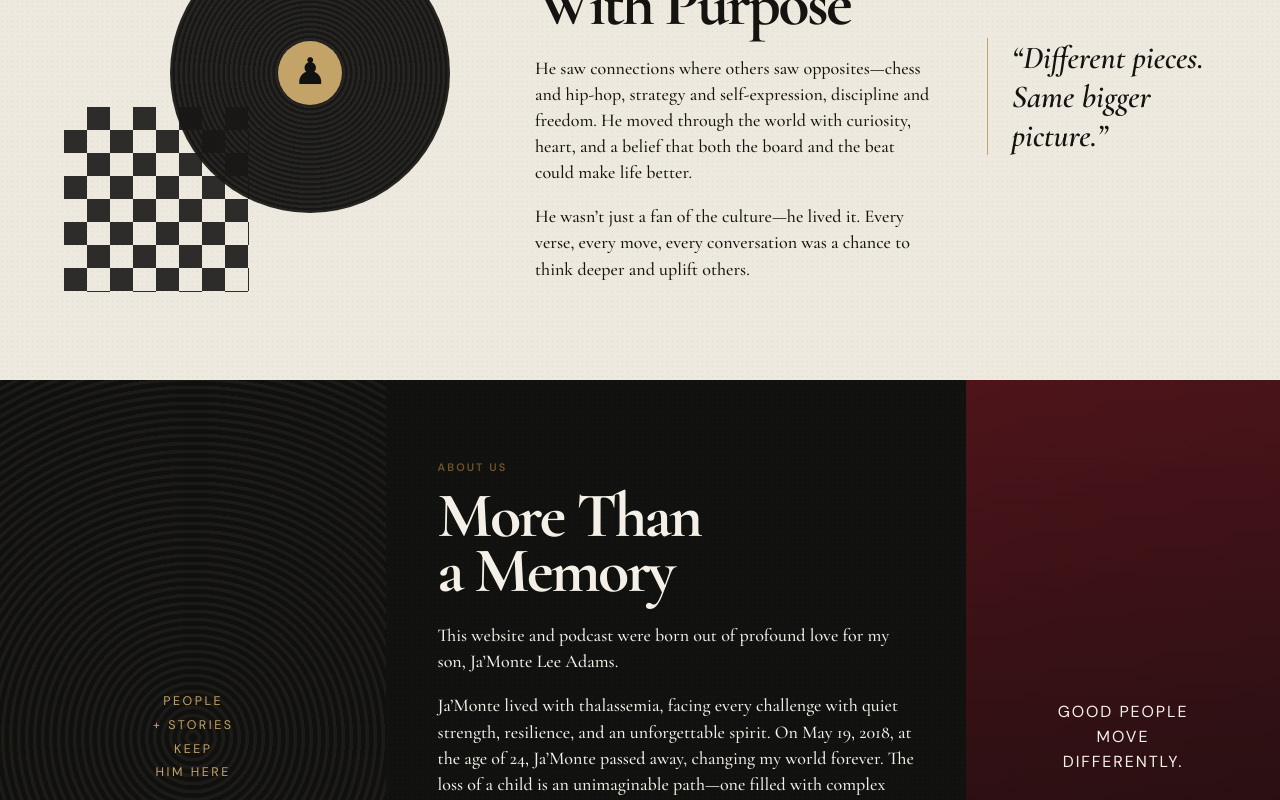
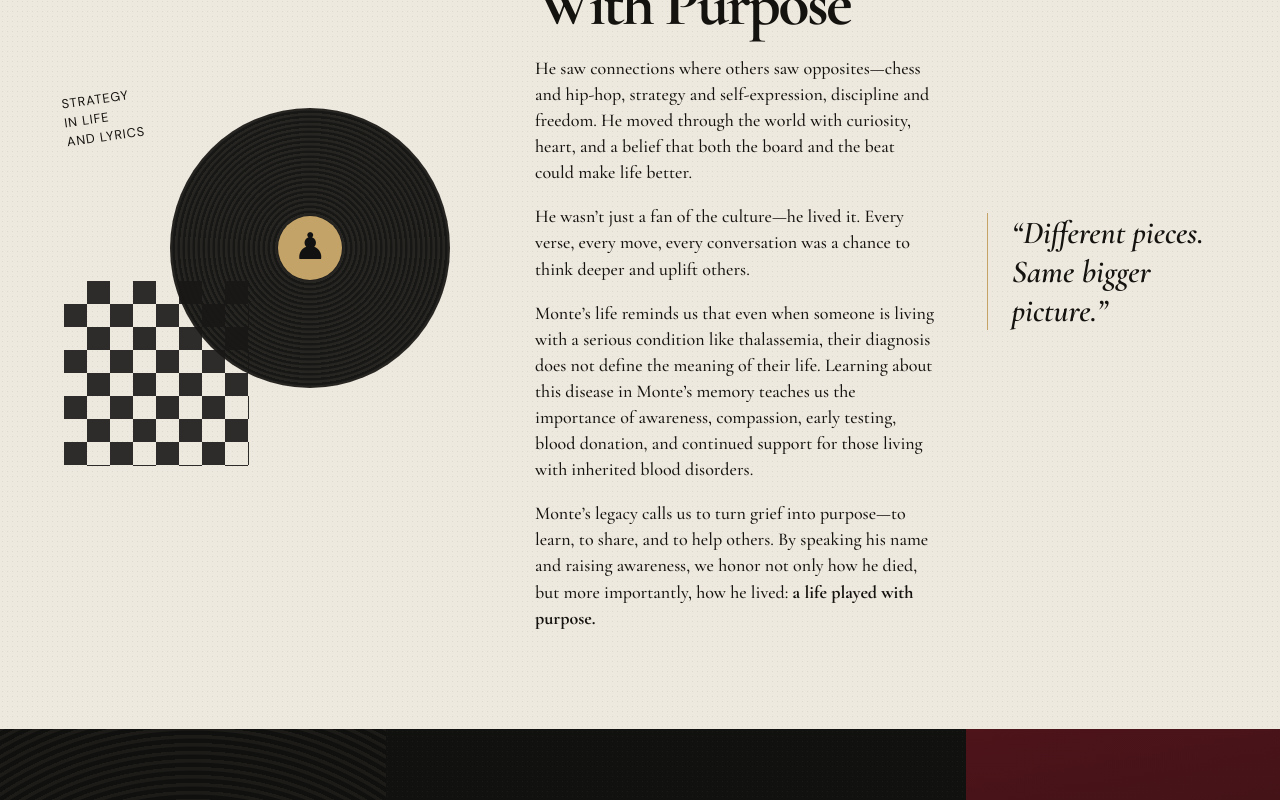
Before and after one commit to mildsdixon/they-lived, a React (Vite) app: page / in a window 1280 px wide. Shown: the part 986-1786 px from the top of the page. Built offline with nearby package versions, Linux system fonts and the light colour scheme.

Commit message:
Expand About Him with Monte’s legacy

```diff
--- a/src/main.jsx
+++ b/src/main.jsx
@@ -64,7 +64,14 @@ function App() {
 
       <section className="about-him light-section" id="about-him">
         <div className="visual-collage" aria-hidden="true"><div className="record"><i>♟</i></div><div className="board"></div><p>STRATEGY<br />IN LIFE<br />AND LYRICS</p></div>
-        <div className="section-copy"><p className="section-label">About Him</p><h2>A Life Played<br />With Purpose</h2><p>He saw connections where others saw opposites—chess and hip-hop, strategy and self-expression, discipline and freedom. He moved through the world with curiosity, heart, and a belief that both the board and the beat could make life better.</p><p>He wasn’t just a fan of the culture—he lived it. Every verse, every move, every conversation was a chance to think deeper and uplift others.</p></div>
+        <div className="section-copy">
+          <p className="section-label">About Him</p>
+          <h2>A Life Played<br />With Purpose</h2>
+          <p>He saw connections where others saw opposites—chess and hip-hop, strategy and self-expression, discipline and freedom. He moved through the world with curiosity, heart, and a belief that both the board and the beat could make life better.</p>
+          <p>He wasn’t just a fan of the culture—he lived it. Every verse, every move, every conversation was a chance to think deeper and uplift others.</p>
+          <p>Monte’s life reminds us that even when someone is living with a serious condition like thalassemia, their diagnosis does not define the meaning of their life. Learning about this disease in Monte’s memory teaches us the importance of awareness, compassion, early testing, blood donation, and continued support for those living with inherited blood disorders.</p>
+          <p>Monte’s legacy calls us to turn grief into purpose—to learn, to share, and to help others. By speaking his name and raising awareness, we honor not only how he died, but more importantly, how he lived: <strong>a life played with purpose.</strong></p>
+        </div>
         <blockquote>“Different pieces.<br />Same bigger picture.”</blockquote>
       </section>
 
```
